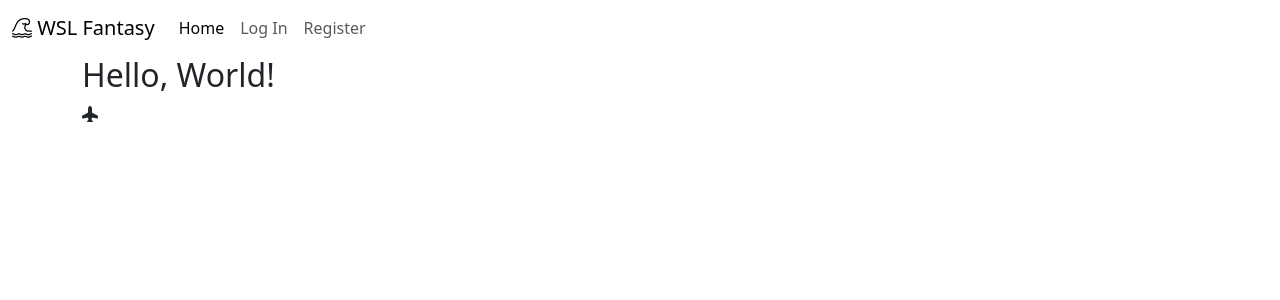
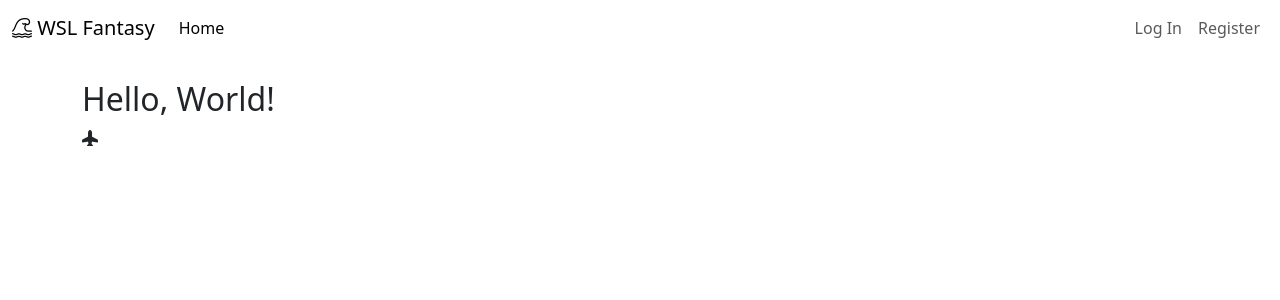
Before and after one commit to alexandredebortoli/fantasy-surf-league, a Django app: page / in a window 1280 px wide. Shown: the top 300 px of the page. Run offline with Django 5.2, Linux system fonts and the light colour scheme.

Commit message:
feat: add margin to navbar

```diff
--- a/fantasy/templates/base.html
+++ b/fantasy/templates/base.html
@@ -1,7 +1,7 @@
 {% load static %}
 
 <!DOCTYPE html>
-<html lang="en" data-bs-theme="dark">
+<html lang="en">
 
 <head>
   <meta charset="utf-8" />
@@ -16,9 +16,9 @@
 </head>
 
 <body>
-  <nav class="navbar navbar-expand-lg">
+  <nav class="navbar navbar-expand-lg mb-4">
     <div class="container-fluid">
-      <a class="navbar-brand" href="{% url 'index' %}">
+      <a class="navbar-brand mb-2 mb-lg-0" href="{% url 'index' %}">
         <i class="bi bi-tsunami"></i>
         WSL Fantasy
       </a>
@@ -36,6 +36,8 @@
           <li class="nav-item">
             <a class="nav-link" href="{% url 'index' %}">Home</a>
           </li>
+        </ul>
+        <ul class="navbar-nav ml-auto mb-2 mb-lg-0">
           {% if user.is_authenticated %}
           <li class="nav-item">
             <a class="nav-link" href="{% url 'logout' %}">Log Out</a>
@@ -58,6 +60,9 @@
   <script src="https://cdn.jsdelivr.net/npm/bootstrap@5.3.2/dist/js/bootstrap.bundle.min.js"
     integrity="sha384-C6RzsynM9kWDrMNeT87bh95OGNyZPhcTNXj1NW7RuBCsyN/o0jlpcV8Qyq46cDfL" crossorigin="anonymous">
   </script>
+  <script>
+
+  </script>
 </body>
 
 </html>
```
